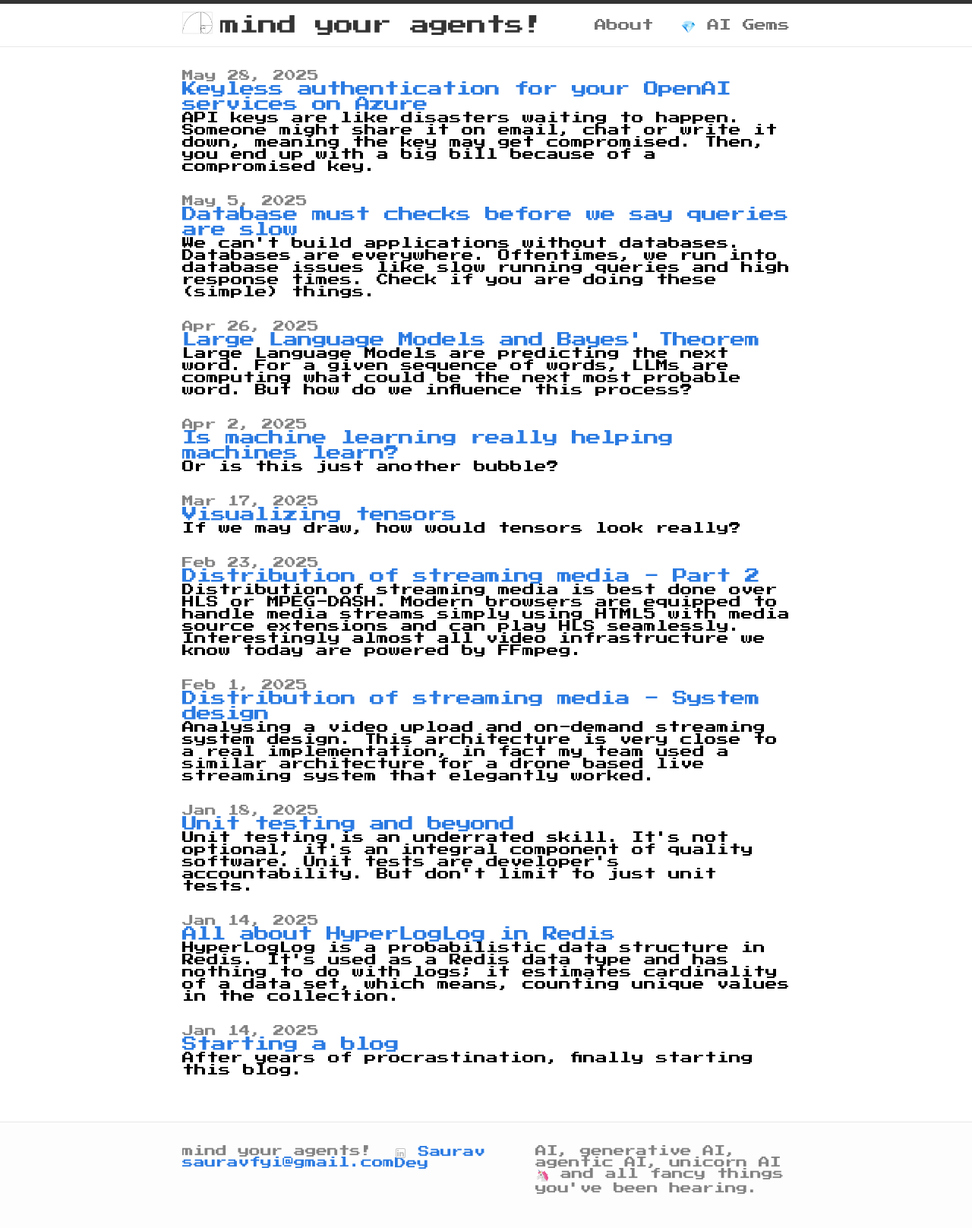
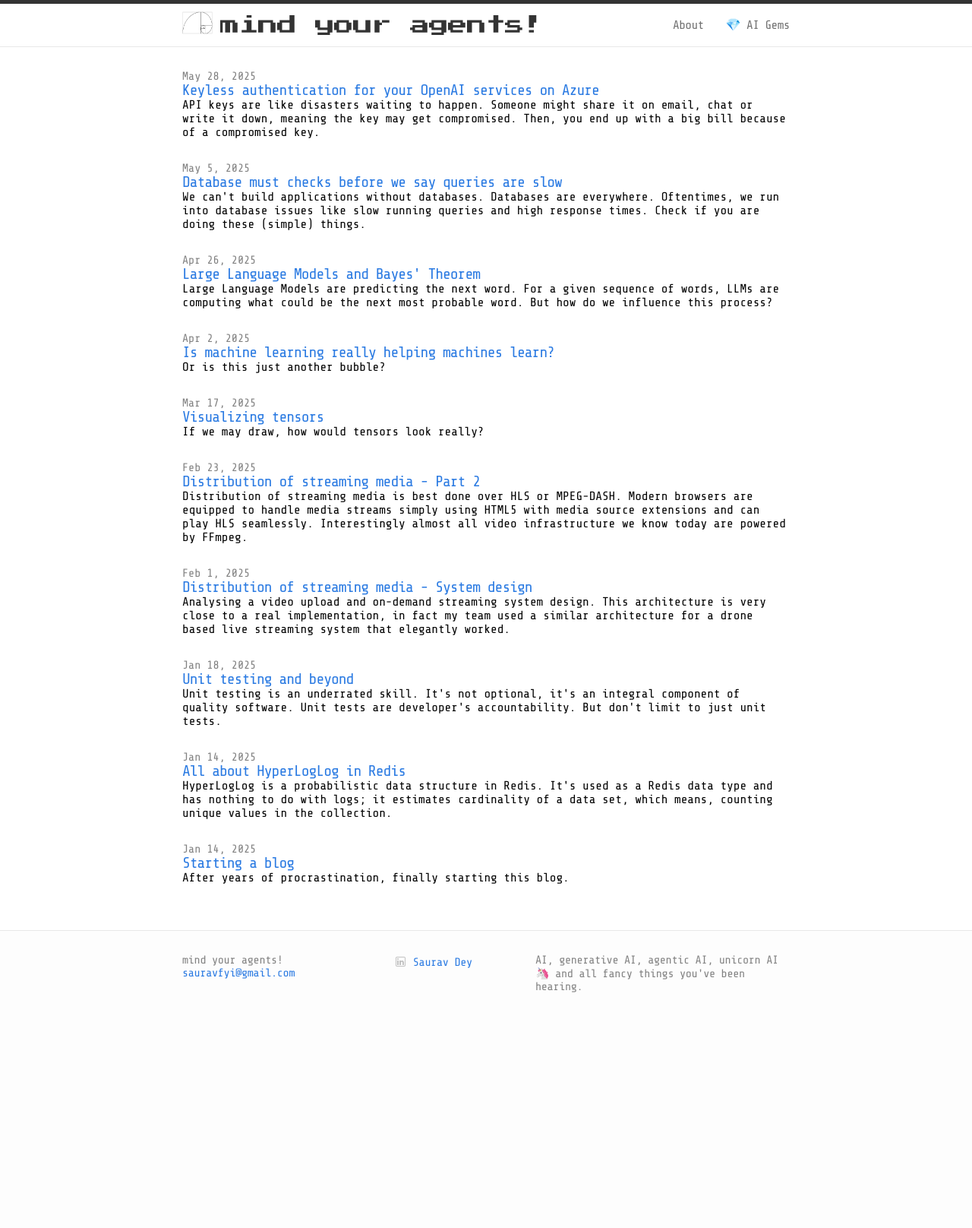
Before and after one commit to mindyouragents/mindyouragents.github.io, a Jekyll site: the page built from index.html, in a window 1280 px wide. Shown: the whole page at 76% size. Built offline with Jekyll 4.4.1, drawn with Linux system fonts in a browser that asks for light colours; after the commit the page ends 1352 px from its top, so only the background shows below that.

Commit message:
Update main.css

```diff
--- a/css/main.css
+++ b/css/main.css
@@ -9,7 +9,7 @@
 html, body { height: 100%; }
 
 body {
-  font-family: "Press Start 2P", system-ui;
+  font-family: "Share Tech Mono", monospace;
   font-weight: 400;
   font-style: normal;
   background-color: #fdfdfd;
@@ -49,6 +49,9 @@ a:visited { color: #205caa; }
 .site-title,
 .site-title:hover,
 .site-title:visited {
+  font-family: "Press Start 2P", system-ui;
+  font-weight: 400;
+  font-style: normal;
   display: block;
   color: #333;
   font-size: 26px;
```
